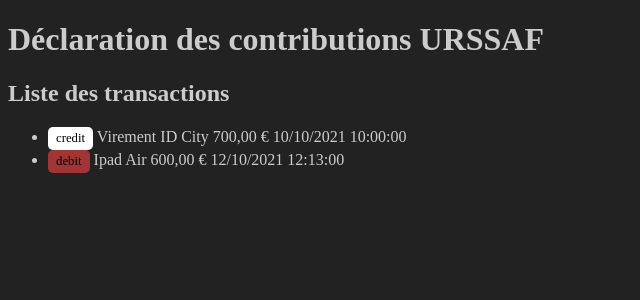
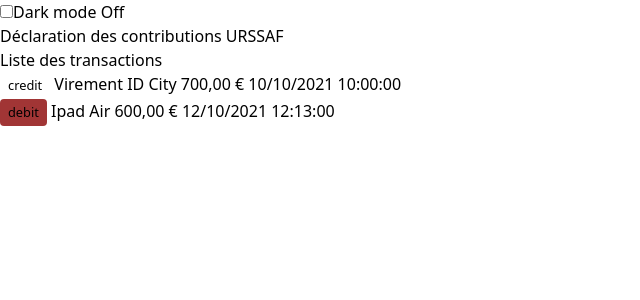
Before and after one commit to Dakhtara/vue-declaration-contribution, a Vue app: page / in a window 1280 px wide. Shown: the top 300 px of the page, without its empty margins (0-640 px from the left). Built offline with nearby package versions, Linux system fonts and the light colour scheme.

Commit message:
Add tailwindcss library for easier interface Refactor on Transaction list

```diff
--- a/index.html
+++ b/index.html
@@ -1,12 +1,12 @@
 <!DOCTYPE html>
-<html lang="en">
+<html lang="fr" class="dark">  <!-- Default to dark mode to prevent the flashing white screen -->
   <head>
     <meta charset="UTF-8" />
     <link rel="icon" href="/favicon.ico" />
     <meta name="viewport" content="width=device-width, initial-scale=1.0" />
     <title>Vite App</title>
   </head>
-  <body>
+  <body class="dark:bg-gray-900 dark:text-gray-50">
     <div id="app"></div>
     <script type="module" src="/src/main.ts"></script>
   </body>
--- a/package.json
+++ b/package.json
@@ -8,10 +8,14 @@
   },
   "dependencies": {
     "moment": "^2.29.1",
+    "sass": "^1.43.4",
+    "tailwindcss": "^2.2.19",
     "vue": "^3.2.16"
   },
   "devDependencies": {
     "@vitejs/plugin-vue": "^1.9.3",
+    "autoprefixer": "^10.4.0",
+    "postcss": "^8.3.11",
     "typescript": "^4.4.3",
     "vite": "^2.6.4",
     "vue-tsc": "^0.3.0"
--- /dev/null
+++ b/postcss.config.js
@@ -0,0 +1,6 @@
+module.exports = {
+  plugins: {
+    tailwindcss: {},
+    autoprefixer: {},
+  },
+}
--- a/src/App.vue
+++ b/src/App.vue
@@ -2,16 +2,18 @@
 // This starter template is using Vue 3 <script setup> SFCs
 // Check out https://v3.vuejs.org/api/sfc-script-setup.html#sfc-script-setup
 import ListAllTransactions from "./components/ListAllTransactions.vue";
+import ToggleDarkLightMode from "./components/DarkMode/ToggleDarkLightMode.vue";
 </script>
 
 <template>
+  <div class="container mx-auto ">
+
+  <toggle-dark-light-mode/>
   <h1>Déclaration des contributions URSSAF</h1>
-  <list-all-transactions></list-all-transactions>
+  <list-all-transactions/>
+  </div>
 </template>
 
-<style>
-* {
-  background: #222;
-  color: #ccc;
-}
-</style>
+<stylev lang="scss">
+
+</stylev>
--- /dev/null
+++ b/src/components/DarkMode/ToggleDarkLightMode.vue
@@ -0,0 +1,31 @@
+<template>
+  <input id="change-theme-checkbox" type="checkbox" v-on:change="changeMode" :checked="darkMode === 'dark'" value="darkMode"/>
+  <label for="change-theme-checkbox">Dark mode {{darkMode === 'dark' ? 'On': 'Off'}}</label>
+</template>
+
+<script lang="ts" setup>
+import {ref, Ref} from "vue";
+
+let darkMode : Ref<string> = ref<string>('')
+
+if (localStorage.theme === 'dark' || (!('theme' in localStorage) && window.matchMedia('(prefers-color-scheme: dark)').matches)) {
+  document.documentElement.classList.add('dark')
+  darkMode.value = 'dark'
+} else {
+  document.documentElement.classList.remove('dark')
+  darkMode.value = 'light'
+}
+
+function changeMode(): void  {
+  if (darkMode.value === 'dark') {
+    document.documentElement.classList.remove('dark')
+    darkMode.value = 'light'
+    localStorage.theme = 'light'
+  } else {
+    document.documentElement.classList.add('dark')
+    darkMode.value = 'dark'
+    localStorage.theme = 'dark'
+  }
+}
+
+</script>
--- a/src/components/ListAllTransactions.vue
+++ b/src/components/ListAllTransactions.vue
@@ -1,14 +1,12 @@
 <script setup lang="ts">
 import {Ref, ref} from 'vue'
 import {transactionManager} from "../managers/TransactionManager";
-import Transaction from "../models/Transaction";
-import TransactionType from "./TransactionType.vue";
-import moment from "moment";
-import DateTime from "./DateTime.vue";
+import TransactionModel from "../models/Transaction";
+import Transaction from "./Transaction.vue";
 // defineProps<{ msg: string }>()
 
 const count = ref(0)
-let transactions: Ref<Transaction[]> = ref([]);
+let transactions: Ref<TransactionModel[]> = ref([]);
 transactionManager.fetchAll().then((fetched) => transactions.value = fetched);
 
 </script>
@@ -18,10 +16,7 @@ transactionManager.fetchAll().then((fetched) => transactions.value = fetched);
 
   <ul>
     <li v-for="transaction in transactions">
-      <TransactionType color="red" :type="transaction.type" />
-      {{transaction.label}}
-      {{$filters.formatCurrency(transaction.price)}}
-      <DateTime :date="transaction.dateTime" format="D/M/YYYY HH:mm:ss" />
+      <Transaction :transaction="transaction" />
     </li>
   </ul>
 </template>
--- /dev/null
+++ b/src/components/Transaction.vue
@@ -0,0 +1,16 @@
+<template>
+<div>
+  <TransactionType color="red" :type="transaction.type" />
+  {{transaction.label}}
+  {{$filters.formatCurrency(transaction.price)}}
+  <DateTime :date="transaction.dateTime" format="D/M/YYYY HH:mm:ss" />
+</div>
+</template>
+
+<script setup lang="ts">
+import Transaction from "../models/Transaction";
+
+defineProps<{transaction:Transaction}>();
+import TransactionType from "./TransactionType.vue";
+import DateTime from "./DateTime.vue";
+</script>
--- a/src/components/TransactionType.vue
+++ b/src/components/TransactionType.vue
@@ -21,10 +21,10 @@ if (props.type === 'credit') {
 
 </script>
 
-<style scoped>
+<style lang="scss" scoped>
 .transaction-type {
+  @apply rounded;
   display: inline-block;
-  border-radius: 5px;
   padding: 4px 8px;
   font-size: 0.8rem;
   color: #000;
--- /dev/null
+++ b/src/main.scss
@@ -0,0 +1,7 @@
+@tailwind base;
+@tailwind components;
+@tailwind utilities;
+
+body {
+  transition: background-color ease-in .2s, color ease-in .2s;
+}
--- a/src/main.ts
+++ b/src/main.ts
@@ -1,8 +1,7 @@
 import { createApp } from 'vue'
 import App from './App.vue'
-
+import './main.scss';
 const app = createApp(App)
-
 
 app.config.globalProperties.$filters = {
     formatCurrency(value: number) {
--- a/src/managers/TransactionManager.ts
+++ b/src/managers/TransactionManager.ts
@@ -2,9 +2,6 @@ import Transaction from "../models/Transaction";
 import mockJson from '../mocks/Transactions.json';
 
 class TransactionManager {
-
-    isMocked = true;
-
     async fetchAll(): Promise<Transaction[]>
     {
         let transactionJson;
--- /dev/null
+++ b/tailwind.config.js
@@ -0,0 +1,11 @@
+module.exports = {
+  purge: ['./index.html', './src/**/*.{vue,js,ts,jsx,tsx}'],
+  darkMode: 'class', // or 'media' or 'class'
+  theme: {
+    extend: {},
+  },
+  variants: {
+    extend: {},
+  },
+  plugins: [],
+}
```
Also changed, not shown: 2 other files (tests, documents, lock files or other folders).
